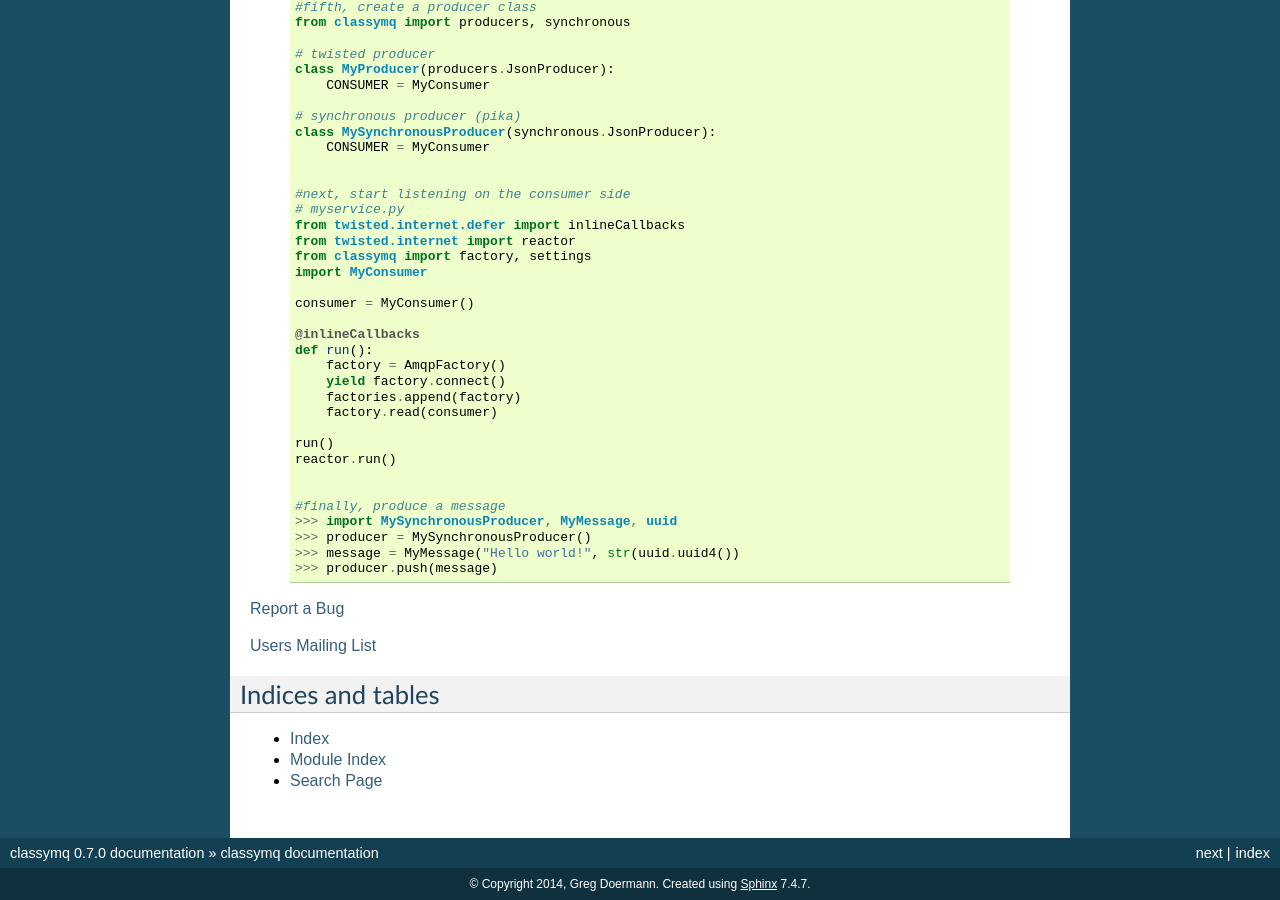
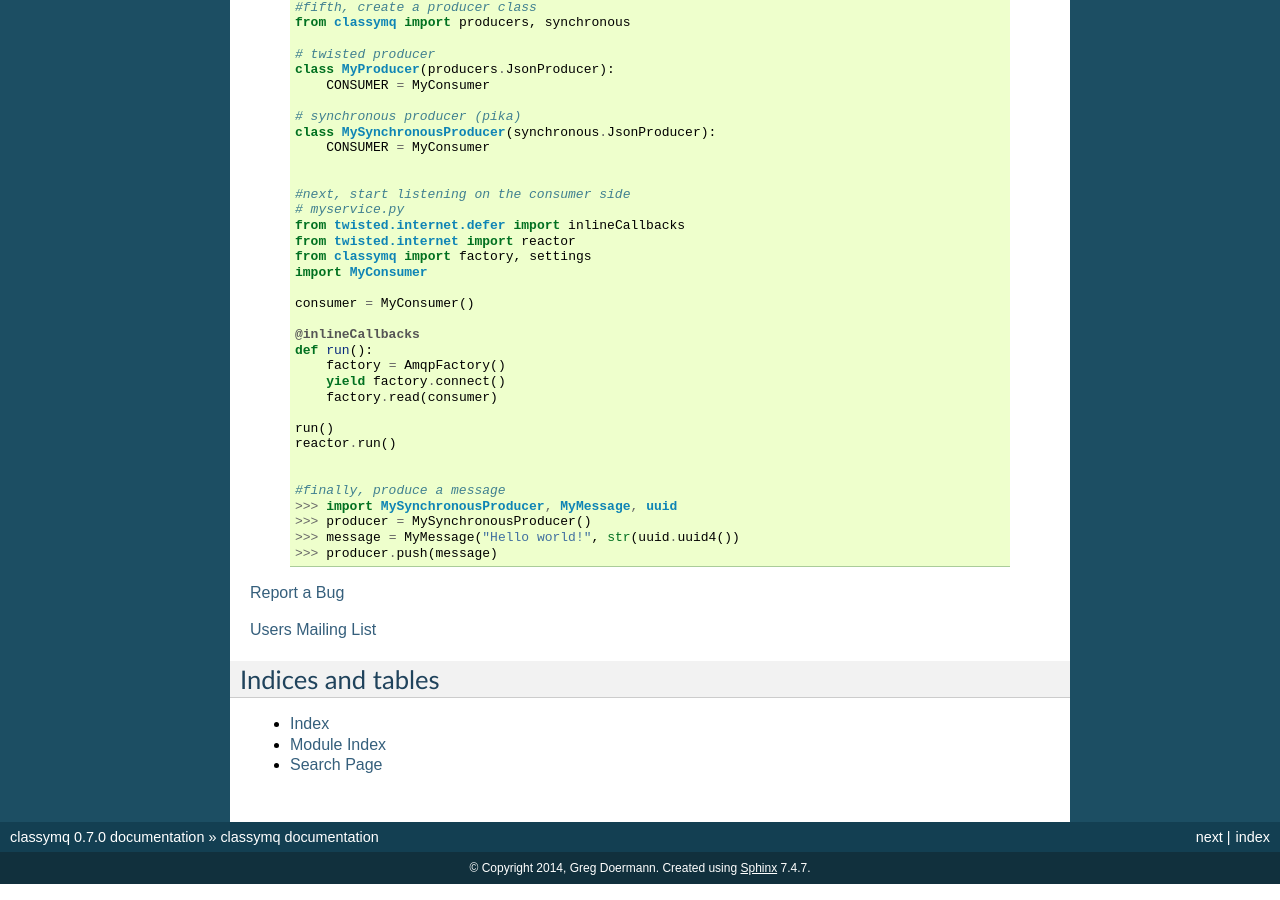
Before and after one commit to gdoermann/classymq, a Sphinx documentation site: the page built from docs/index.rst, in a window 1280 px wide and 900 px high, scrolled down 1051 px. Built offline with Sphinx 7.4.7, drawn with Linux system fonts in a browser that asks for light colours.

Commit message:
Copy paste error.

```diff
--- a/docs/index.rst
+++ b/docs/index.rst
@@ -94,7 +94,6 @@ Getting Started
         def run():
             factory = AmqpFactory()
             yield factory.connect()
-            factories.append(factory)
             factory.read(consumer)
 
         run()
```
Also changed, not shown: README.md (+0 -1 lines).
